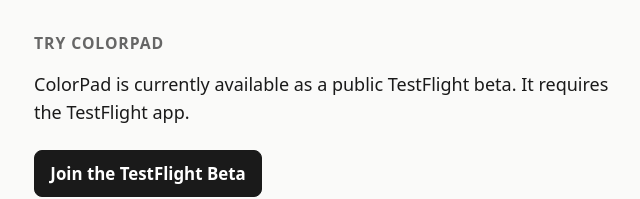
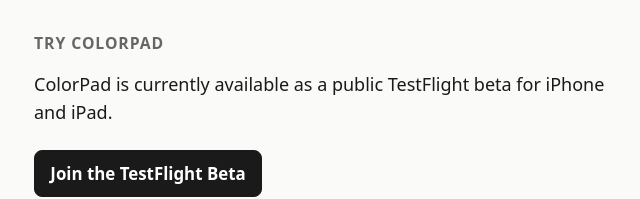
Before and after one commit to sinbadlabs/sinbadlabs.github.io, a plain HTML site: page colorpad/index.html in a window 1280 px wide. Shown: the part 2659-2858 px from the top of the page, without its empty margins (309-949 px from the left). Drawn offline with Linux system fonts and the light colour scheme.

Commit message:
Clarify ColorPad platform availability

```diff
--- a/colorpad/index.html
+++ b/colorpad/index.html
@@ -189,8 +189,7 @@
     <section id="current-status">
       <h2>Try ColorPad</h2>
       <p>
-        ColorPad is currently available as a public TestFlight beta.
-        It requires the TestFlight app.
+        ColorPad is currently available as a public TestFlight beta for iPhone and iPad.
       </p>
       <p class="hero-cta">
         <a class="primary-cta" href="https://testflight.apple.com/join/a78YM2ew">Join the TestFlight Beta</a>
```
